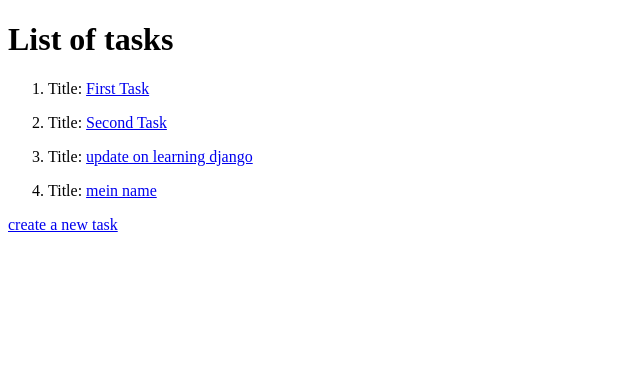
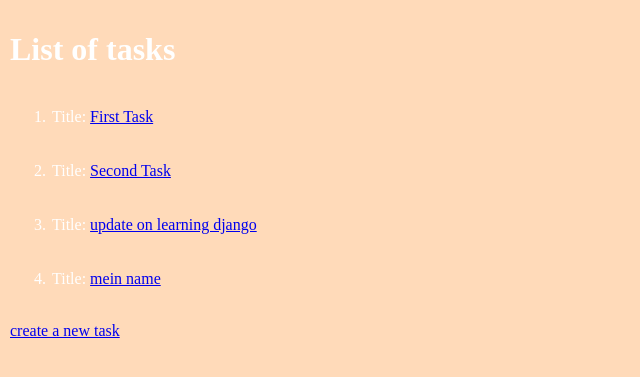
Before and after one commit to millenium-l/ToDoApp, a Django app: page / in a window 1280 px wide. Shown: the top 377 px of the page, without its empty margins (0-640 px from the left). Run offline with Django 5.2, Linux system fonts and the light colour scheme; data comes from the database, SQL or seed files in the repository.

Commit message:
next commit

```diff
--- a/todoapp/todo_app/Templates/todo_app/index.html
+++ b/todoapp/todo_app/Templates/todo_app/index.html
@@ -1,9 +1,12 @@
+{% load static %}
+
 <!DOCTYPE html>
 <html lang="en">
 <head>
     <meta charset="UTF-8">
     <meta name="viewport" content="width=device-width, initial-scale=1.0">
     <title>Templetes</title>
+    <link rel="stylesheet" href="{% static 'style.css' %}">
 </head>
 <body>
     <h1>Hello World</h1>
--- a/todoapp/todo_app/Templates/todo_app/list.html
+++ b/todoapp/todo_app/Templates/todo_app/list.html
@@ -1,9 +1,12 @@
+{% load static %}
+
 <!DOCTYPE html>
 <html lang="en">
 <head>
     <meta charset="UTF-8">
     <meta name="viewport" content="width=device-width, initial-scale=1.0">
     <title>ToDoApp: List of tasks</title>
+    <link rel="stylesheet" href="{% static 'css/style.css' %}">
 </head>
 <body>
     <h1>List of tasks</h1>
--- /dev/null
+++ b/todoapp/todo_app/static/css/style.css
@@ -0,0 +1,9 @@
+body{
+    color: white;
+    background-color: peachpuff;
+    padding: 2px;
+}
+
+li{
+    padding: 2px;
+}
--- /dev/null
+++ b/todoapp/todo_app/static/main.js
@@ -0,0 +1 @@
+alert('Hello world')
--- a/todoapp/todoapp/settings.py
+++ b/todoapp/todoapp/settings.py
@@ -117,6 +117,9 @@ USE_TZ = True
 # https://docs.djangoproject.com/en/5.0/howto/static-files/
 
 STATIC_URL = 'static/'
+STATICFILES_DIRS = [
+    'todo_app/static'
+]
 
 # Default primary key field type
 # https://docs.djangoproject.com/en/5.0/ref/settings/#default-auto-field
```
